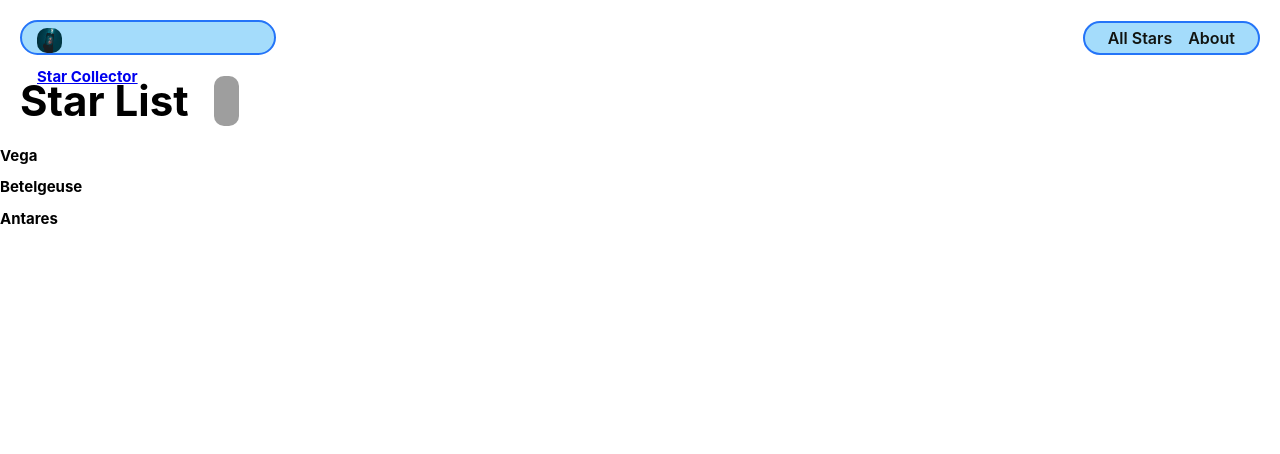
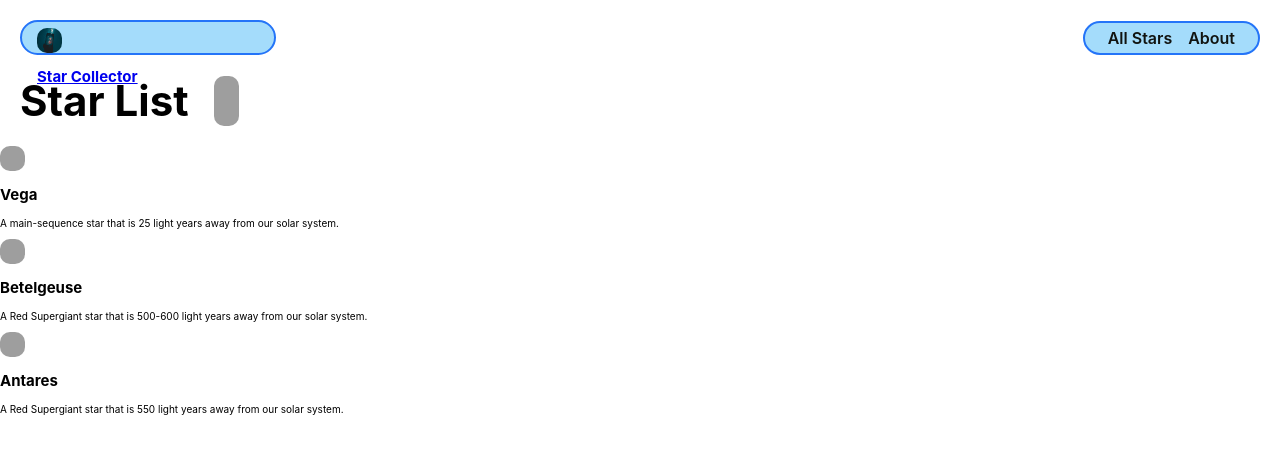
Before and after one commit to CosmosUniversum/starcollector, a Django app: page /stars/ in a window 1280 px wide. Shown: the top 454 px of the page. Run offline with Django 3.2, Linux system fonts and the light colour scheme; grey boxes are pictures that could not be loaded.

Commit message:
add for loop for stars index html

```diff
--- a/main_app/templates/stars/index.html
+++ b/main_app/templates/stars/index.html
@@ -7,6 +7,7 @@
 
 
 {% block content %}
+
 <section class="page-header">
   <h1>Star List</h1>
   <img src="{% static 'images/navbar-bg.png' %}" alt="New Mexico Northern Hemisphere">
@@ -14,7 +15,16 @@
 
 <section class="card-container">
   {% for star in stars %}
-    <h1>{{star.name}}</h1>
+    <div class="card">
+      <div class="card-content">
+        <div class="card-img-container">
+          <img src="{% static 'images/navbar-bg.png' %}" alt="New Mexico Northern Hemisphere">
+          <h2 class="card-title">{{star.name}}</h2>
+          <p>A {{star.type}} star that is {{star.distance}} light years away from our solar system.</p>
+        </div>
+      </div>
+    </div>
   {% endfor %}
 </section>
+
 {% endblock content %}
```
